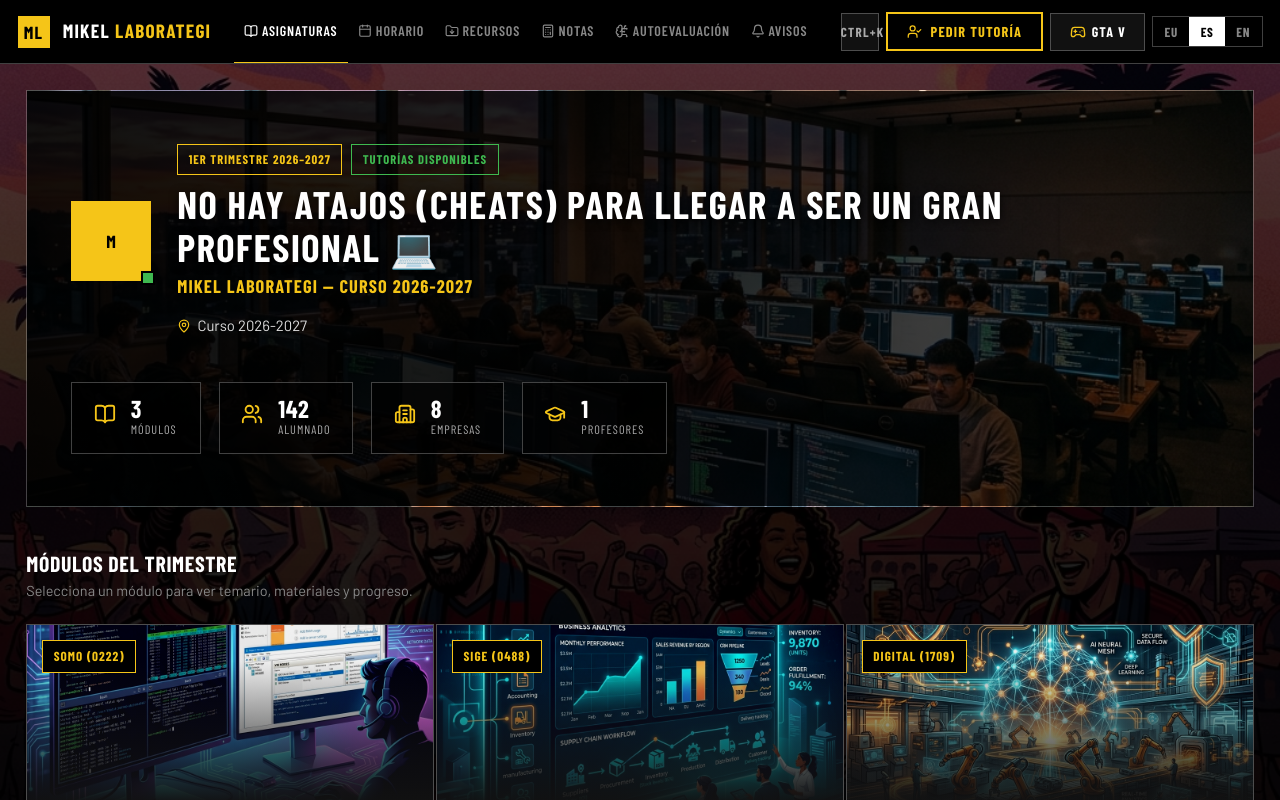
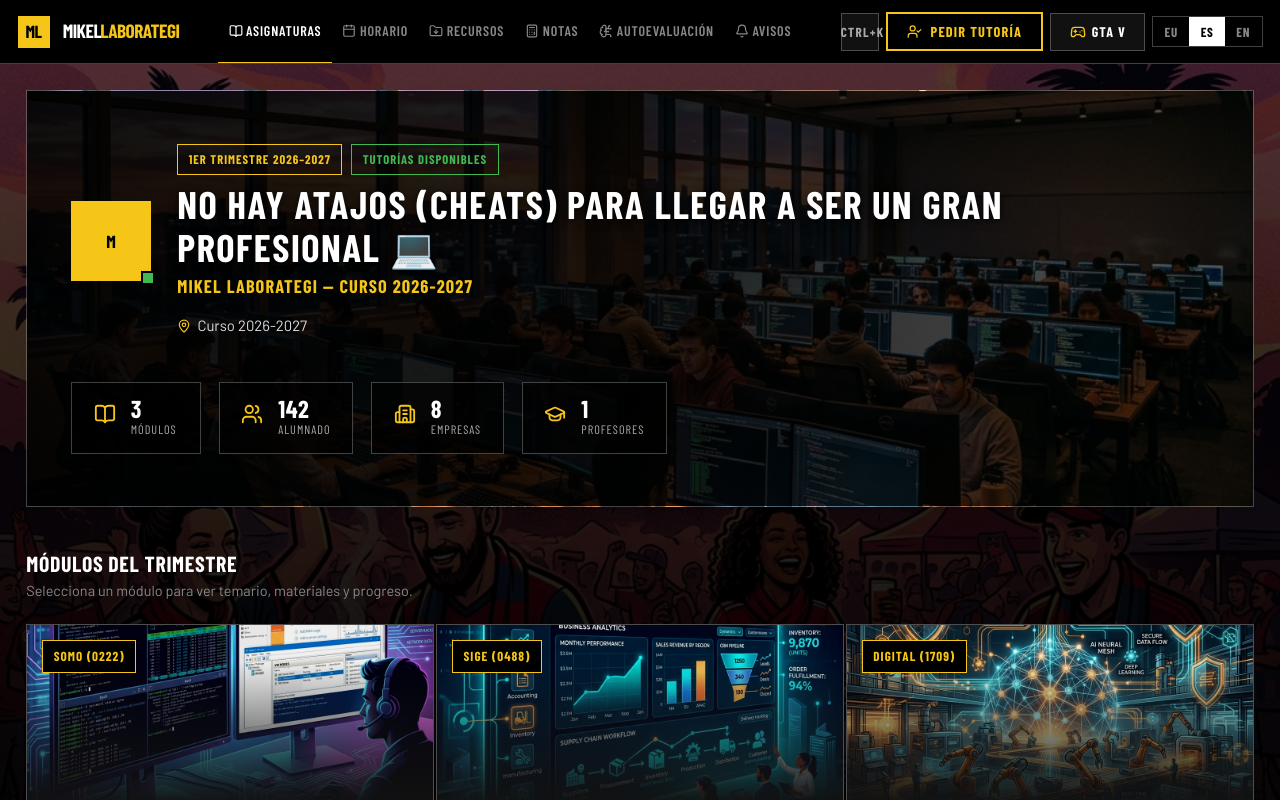
Before and after one commit to mikelapestegia/irakaslewebirrealista, a React (Vite) app: page / in a window 1280 px wide. Shown: the top 800 px of the page. Built offline with nearby package versions, Linux system fonts and the light colour scheme; a web font is replaced by a local one.

Commit message:
style: reduce letter, word, and line spacing of brand logo to make it tighter

```diff
--- a/src/styles/components.css
+++ b/src/styles/components.css
@@ -32,7 +32,9 @@
   font-size: 1.4rem;
   color: var(--white);
   text-decoration: none;
-  letter-spacing: 0.05em;
+  letter-spacing: -0.02em;
+  word-spacing: -0.18em;
+  line-height: 0.85;
   text-transform: uppercase;
 }
 
```
